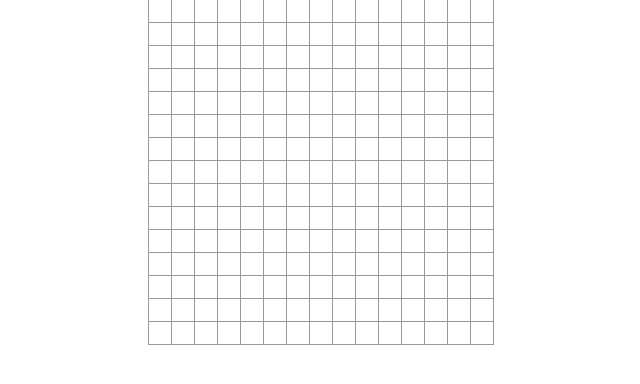
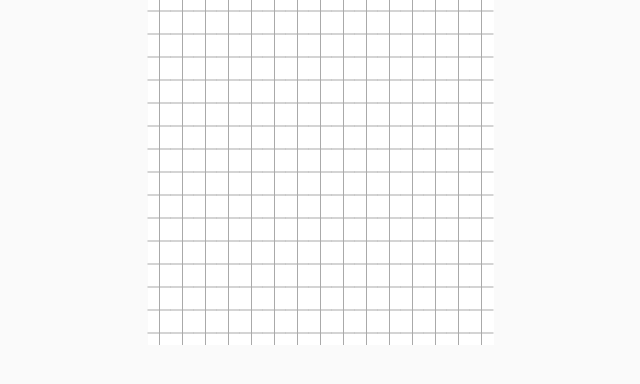
Before and after one commit to lilei-c/gobang, a React (Vite) app: page / in a window 1280 px wide. Shown: the top 384 px of the page, without its empty margins (320-960 px from the left). Built offline with nearby package versions, Linux system fonts and the light colour scheme.

Commit message:
更新UI

```diff
--- a/index.html
+++ b/index.html
@@ -9,4 +9,12 @@
     <div id="root"></div>
     <script type="module" src="/src/main.jsx"></script>
   </body>
+  <script>
+    const setFontSize = () => {
+      document.getElementsByTagName('html')[0].style.fontSize = document.body.clientWidth / 100 + 'px'
+      console.log(document.body.clientWidth / 100 + 'px')
+    }
+    window.addEventListener('resize', setFontSize)
+    setFontSize()
+  </script>
 </html>
--- a/src/App.css
+++ b/src/App.css
@@ -14,8 +14,12 @@ ul {
 }
 
 .square {
+  position: relative;
+  display: flex;
+  justify-content: center;
+  align-items: center;
   background: #fff;
-  border: 1px solid #999;
+  border: unset;
   float: left;
   font-size: 24px;
   font-weight: bold;
@@ -45,3 +49,18 @@ ul {
 .game-info {
   margin-left: 20px;
 }
+
+.lastChess {
+  background-color: #eee;
+}
+
+.square-line {
+  position: absolute;
+  border-color: #999;
+  height: 100%;
+  border-left: 1px solid #aaa;
+}
+
+.rotate90 {
+  rotate: 90deg;
+}
--- a/src/App.jsx
+++ b/src/App.jsx
@@ -10,26 +10,39 @@ import { Chessboard } from './bot/otherFivechess'
 var chessboard = new Chessboard(15, 15)
 
 const gobang = new Gobang({ boardLength })
-const thinkingDepth = 3
+const thinkingDepth = 2
 console.log(gobang)
 
-const Square = ({ value, onClick }) => {
+const Square = ({ value, onClick, className }) => {
   const show = (value) => ({ [max]: '●', [min]: '○' }[value])
   return (
-    <button className="square" onClick={onClick}>
+    <button className={`square ${className}`} onClick={onClick}>
+      <div className="square-line"></div>
+      <div className="square-line rotate90"></div>
+      <div></div>
       {show(value)}
     </button>
   )
 }
 
 const Board = ({ squares, onClick }) => {
-  return arrayN(boardLength).map((_, i) => (
-    <div key={i} className="board-row">
-      {arrayN(boardLength).map((_, j) => (
-        <Square key={j} value={squares[i][j]} onClick={() => onClick(i, j)} />
+  const lastChess = gobang.stack.length ? gobang.stack[gobang.stack.length - 1] : null
+  return (
+    <div>
+      {arrayN(boardLength).map((_, i) => (
+        <div key={i} className="board-row">
+          {arrayN(boardLength).map((_, j) => (
+            <Square
+              key={j}
+              value={squares[i][j]}
+              className={lastChess && lastChess[0] === i && lastChess[1] === j ? 'lastChess' : null}
+              onClick={() => onClick(i, j)}
+            />
+          ))}
+        </div>
       ))}
     </div>
-  ))
+  )
 }
 
 const Game = () => {
@@ -47,6 +60,7 @@ const Game = () => {
 
   const onClickBoard = (i, j) => {
     if (isGameOver || isBotStep) return console.log({ isGameOver })
+    isBotStepX(true)
     if (gobang.node[i][j] !== blank) return
     // gobang.put([i, j], min)
 
@@ -57,7 +71,6 @@ const Game = () => {
     gobang.put([res.row, res.column], min)
 
     haveWinner()
-    isBotStepX(true)
   }
 
   useEffect(() => {
--- a/src/bot/evaluate.js
+++ b/src/bot/evaluate.js
@@ -33,7 +33,7 @@ const modeScores = {
 }
 
 console.log({ theIndexArray })
-const evaluate = (node) => {
+const evaluate = (node, isMax) => {
   // console.log({ node })
   const sixIndexToSixNodeVal = (x) => {
     const x0 = node[x[0][0]][x[0][1]]
@@ -131,12 +131,24 @@ const evaluate = (node) => {
   if (live3Count > 0 && live4Count > 0) rst += live3AndLive4
   if (neLive3Count > 0 && neLive4Count > 0) rst += neLive3AndNeLive4
   // console.log({
+  //   isMax,
   //   rst,
   //   allChessMode,
   //   modeScores,
   //   rowNodeVals,
   //   node: structuredClone(node),
   // })
+
+  // 当搜索层数是奇数时, 搜索结束后下一步是对手走棋
+  // 此时:
+  // 对手已有四连, 则对手取胜
+  // 对手已有活三, 我方无四连, 对手胜
+  if (isMax) {
+    if (neDead4Count || neLive4Count) return -Infinity
+    if (neLive3Count) {
+      if (!dead4Count && !live4Count) return -Infinity
+    }
+  }
   return rst
 }
 
--- a/src/bot/minimax.js
+++ b/src/bot/minimax.js
@@ -70,9 +70,8 @@ export class Gobang {
   isTerminalNode = () => this.theWinner || this.isBoardFull
 
   minimax(depth, alpha = -Infinity, beta = Infinity, isMax = true) {
-    // return evaluate(this.node)
     if (this.isTerminalNode() || depth === 0) {
-      return [evaluate(this.node), null]
+      return [evaluate(this.node, !isMax), null]
     }
     const allNextPosition = this.getAllOptimalNextStep()
     if (isMax) {
--- a/src/index.css
+++ b/src/index.css
@@ -30,6 +30,6 @@ h1 {
 @media (prefers-color-scheme: light) {
   :root {
     color: #213547;
-    background-color: #ffffff;
+    background-color: #fafafa;
   }
 }
```
